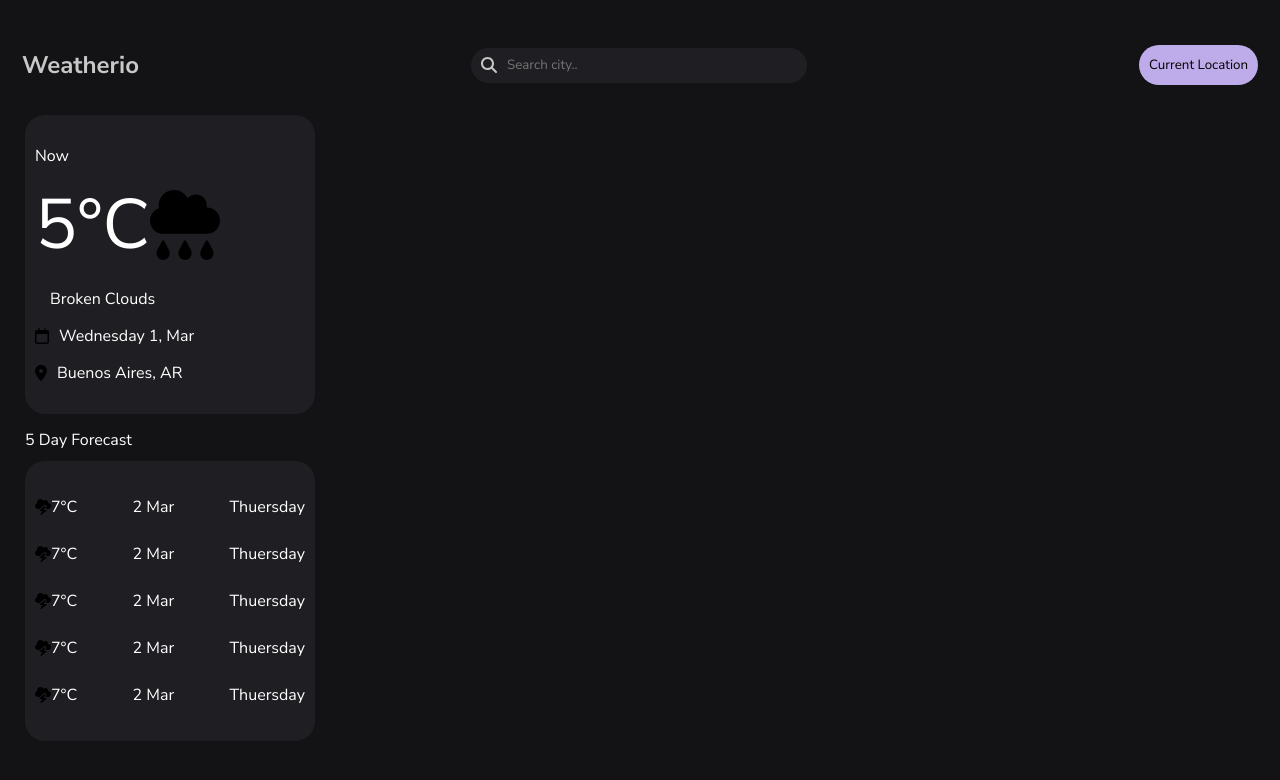
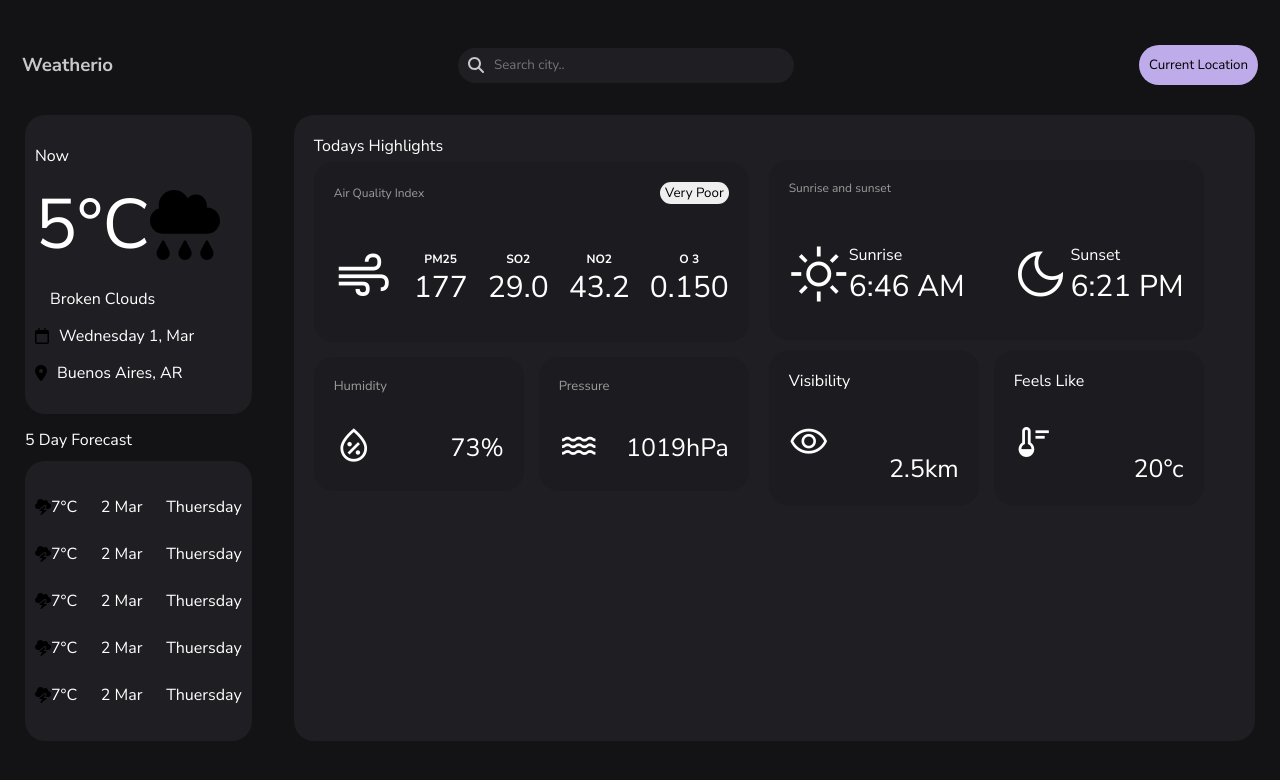
Before and after one commit to juanibarguen/Weatherio, an Angular app: page / in a window 1280 px wide. Shown: the top 780 px of the page. Built offline with nearby package versions, Linux system fonts and the light colour scheme.

Commit message:
se aplicaron estilos en general

```diff
--- a/src/app/weather/weather.component.css
+++ b/src/app/weather/weather.component.css
@@ -5,9 +5,11 @@
 }
 .container {
     width: 100%;
+    max-width: 1300px;
     height: 100vh;
     background: #131214;
     padding: 20px;
+    margin: 0 auto;
 }
 
 .container-weather {
@@ -15,6 +17,7 @@
     /* height: 100vh; */
     display: flex;
     flex-direction: row;
+    column-gap: 2em;
 }
 
 /* NAVBAR */
@@ -85,10 +88,61 @@
     margin: 20px 0 10px auto;
 }
 
-.current-temp {
+
+/*   reset COLOR */
+ .current-temp {
     font-size: 70px;
     display: flex;
     align-items: center;
+}
+
+/*
+.current-temp {
+    background: #1F1E22;
+}
+
+
+.current-temp svg {
+    background: #1F1E22;
+}
+
+.data-day {
+    background-color: #1F1E22;
+}
+
+.data-day p, .data-city-title {
+    background-color: #1F1E22;
+}
+.data-day svg {
+    background-color: #1F1E22;
+}.data-location {
+    background-color: #1F1E22;
+}
+
+.data-location p {
+    background-color: #1F1E22;
+}
+
+.next-day {
+    background-color: #1F1E22;
+}
+
+.next-day-forecast {
+    background: #1F1E22;
+}
+.next-day-forecast svg,.data-location svg, .data-day svg {
+    background: #1F1E22;
+}
+
+.next-day-date > p, .next-day-name > p, .next-day-forecast > p, .data-location > p {
+    background: #1F1E22;
+} */
+
+
+
+
+.current-temp-title, .current-temp-description {
+    background: #1F1E22;
 }
 
 .current-temp-description {
@@ -149,3 +203,184 @@
     flex-direction: row;
     align-items: center;
 }
+
+
+/* container-weather-right */
+
+.container-weather-right {
+    padding: 5px;
+    display: flex;
+    flex-direction: row;
+    width: 100%;
+
+}
+
+.container-current-weather {
+    display: flex;
+    flex-direction: row;
+    background: #1F1E22;
+    color: #fff;
+    width: 100%;
+    border-radius: 20px;
+}
+
+.quality {
+    display: flex;
+    flex-direction: column;
+    background: #1C1B1F;
+    padding: 10px;
+}
+
+.quality-text {
+    display: flex;
+    flex-direction: row;
+    justify-content: space-between;
+}
+
+.wind-data {
+    display: flex;
+    flex-direction: row;
+    justify-content: space-between;
+    margin-bottom: 10px ;
+}
+
+.wind-current  {
+    display: flex;
+    width: 100%;
+    justify-content: space-between;
+    padding-left: 20px;
+    column-gap: 20px;
+}
+
+.highlights {
+    padding: 20px;
+    display: flex;
+    flex-direction: column;
+    row-gap: 5px;
+}
+
+.quality-text {
+    align-items: center;
+}
+
+.quality-text p, .sunrise-and-sunset-title {
+    font-size: 12px;
+    color: #9b9b9b;
+}
+
+.quality button{
+    border: none;
+    padding: 2px 5px;
+    border-radius: 15px;
+}
+
+.more-data-highlights, .more-data-hourly-forecast {
+    display: flex;
+        display: flex;
+        justify-content: space-between;
+        padding: 10px 0;
+        column-gap: 15px;
+}
+
+.sas-current {
+    display: flex;
+    margin-bottom: 10px;
+    justify-content: space-between;
+}
+
+.sunrise, .sunset {
+    display: flex;
+}
+
+
+.data-humidity, .data-pressure, .current-feels-like, .current-visibility{
+    display: flex;
+    padding-top: 30px;
+    justify-content: space-between;
+    align-items: center;
+}
+
+.pressure-icon span, .humidity-icon span, .visibility-icon span, .feels-like span{
+    font-size: 40px;
+}
+
+
+.humidity-current, .presurre-current, .current-visibility, .current-feels-like {
+    font-size: 25px;
+}
+
+.visibility-container, .feels-like-container {
+    padding-top: 30px;
+    display: flex;
+    justify-content: space-between;
+}
+
+
+
+.humidity, .pressure, .visibility, .feels-like {
+    background: #1C1B1F ;
+    padding: 20px;
+    width: 100%;
+    border-radius: 20px;
+}
+
+.humidity p, .pressure p {
+    font-size: 13px;
+    color: #9b9b9b;
+}
+
+.sunrise-and-sunset {
+    margin-top: 45px;
+}
+.quality {
+    height: 180px;
+    justify-content: space-between;
+    /* margin: 10px; */
+    width: 435px;
+    border-radius: 20px;
+    padding: 20px;
+    background: #1C1B1F;
+}
+
+.sunrise-and-sunset {
+    height: 180px;
+    justify-content: space-between;
+    display: flex;
+    flex-direction: column;
+    width: 435px;
+    border-radius: 20px;
+    padding: 20px;
+    background: #1C1B1F;
+}
+
+.wind-current div h3 {
+    font-size: 12px;
+}
+.wind-current-value {
+    font-size: 30px;
+}
+
+.wind-current div {
+    display: flex;
+    flex-direction: column;
+    justify-content: center;
+    align-items: center;
+}
+
+.wind-icon > span {
+    font-size: 60px;
+}
+
+/* #1C1B1F */
+
+.sunrise-icon span, .sunset-icon span {
+    font-size: 60px;
+}
+
+.sunrise-data-current, .sunset-data-current{
+    font-size: 30px;
+}
+
+.sunrise-and-sunset-title {
+
+}
--- a/src/app/weather/weather.component.html
+++ b/src/app/weather/weather.component.html
@@ -21,7 +21,7 @@
     <div class="data-city">
         <p class="data-city-title">Now</p>
         <div class="current-temp">
-            <p class="current-temp">5°C</p>
+            <p class="current-temp-title">5°C</p>
             <svg xmlns="http://www.w3.org/2000/svg" height="1em" viewBox="0 0 512 512"><!--! Font Awesome Free 6.4.0 by @fontawesome - https://fontawesome.com License - https://fontawesome.com/license (Commercial License) Copyright 2023 Fonticons, Inc. --><path d="M96 320c-53 0-96-43-96-96c0-42.5 27.6-78.6 65.9-91.2C64.7 126.1 64 119.1 64 112C64 50.1 114.1 0 176 0c43.1 0 80.5 24.3 99.2 60c14.7-17.1 36.5-28 60.8-28c44.2 0 80 35.8 80 80c0 5.5-.6 10.8-1.6 16c.5 0 1.1 0 1.6 0c53 0 96 43 96 96s-43 96-96 96H96zm-6.8 52c1.3-2.5 3.9-4 6.8-4s5.4 1.5 6.8 4l35.1 64.6c4.1 7.5 6.2 15.8 6.2 24.3v3c0 26.5-21.5 48-48 48s-48-21.5-48-48v-3c0-8.5 2.1-16.9 6.2-24.3L89.2 372zm160 0c1.3-2.5 3.9-4 6.8-4s5.4 1.5 6.8 4l35.1 64.6c4.1 7.5 6.2 15.8 6.2 24.3v3c0 26.5-21.5 48-48 48s-48-21.5-48-48v-3c0-8.5 2.1-16.9 6.2-24.3L249.2 372zm124.9 64.6L409.2 372c1.3-2.5 3.9-4 6.8-4s5.4 1.5 6.8 4l35.1 64.6c4.1 7.5 6.2 15.8 6.2 24.3v3c0 26.5-21.5 48-48 48s-48-21.5-48-48v-3c0-8.5 2.1-16.9 6.2-24.3z"/></svg>
         </div>
         <p class="current-temp-description">Broken Clouds</p>
@@ -119,6 +119,107 @@
 
 <div class="container-weather-right">
 
+    <div class="container-current-weather">
+        <div class="highlights">
+            <p>Todays Highlights</p>
+            <div class="quality">
+               <div class="quality-text">
+                   <p>Air Quality Index</p>
+                   <button>Very Poor</button>
+               </div>
+                <div class="wind-data">
+                    <div class="wind-icon"><span class="material-symbols-outlined">
+                        air
+                        </span></div>
+                    <div class="wind-current">
+                        <div class="pm">
+                            <h3>PM25</h3>
+                            <p class="wind-current-value">177</p>
+                        </div>
+                        <div class="so">
+                            <h3>SO2</h3>
+                            <p class="wind-current-value">29.0</p>
+                        </div>
+                        <div class="no">
+                            <h3>NO2</h3>
+                            <p class="wind-current-value">43.2</p>
+                        </div>
+                        <div class="03">
+                            <h3>O 3</h3>
+                            <p class="wind-current-value">0.150</p>
+                        </div>
+                    </div>
+                </div>
+            </div>
+
+            <div class="more-data-highlights">
+                <div class="humidity">
+                    <p>Humidity</p>
+                    <div class="data-humidity">
+                        <div class="humidity-icon"><span class="material-symbols-outlined">
+                            humidity_percentage
+                            </span></div>
+                        <div class="humidity-current">73%</div>
+                    </div>
+                </div>
+                <div class="pressure">
+                    <p>Pressure</p>
+                    <div class="data-pressure">
+                        <div class="pressure-icon"><span class="material-symbols-outlined">
+                            water
+                            </span></div>
+                        <div class="presurre-current">1019hPa</div>
+                    </div>
+                </div>
+            </div>
+        </div>
+
+        <div class="hourly-forecast">
+            <div class="sunrise-and-sunset">
+                <p class="sunrise-and-sunset-title">Sunrise and sunset</p>
+                <div class="sas-current">
+                    <div class="sunrise">
+                        <div class="sunrise-icon"><span class="material-symbols-outlined">
+                            light_mode
+                            </span></div>
+                        <div class="sunrise-data">
+                            <p class="sunrise-data-title">Sunrise</p>
+                            <p class="sunrise-data-current">6:46 AM</p>
+                        </div>
+                    </div>
+                    <div class="sunset">
+                        <div class="sunset-icon"><span class="material-symbols-outlined">
+                            dark_mode
+                            </span></div>
+                        <div class="sunset-data">
+                            <p class="sunset-data-title">Sunset</p>
+                            <p class="sunset-data-current">6:21 PM</p>
+                        </div>
+                    </div>
+                </div>
+            </div>
+            <div class="more-data-hourly-forecast">
+                <div class="visibility">
+                    <p>Visibility</p>
+                    <div class="visibility-container">
+                        <div class="visibility-icon"><span class="material-symbols-outlined">
+                            visibility
+                            </span></div>
+                        <div class="current-visibility">2.5km</div>
+                    </div>
+                </div>
+                <div class="feels-like">
+                    <p>Feels Like</p>
+                    <div class="feels-like-container">
+                        <div class="feels-like-icon">
+                            <span class="material-symbols-outlined">thermostat
+                            </span></div>
+                        <div class="current-feels-like">20°c</div>
+                    </div>
+                </div>
+            </div>
+        </div>
+    </div>
 </div>
 </section>
 
--- a/src/index.html
+++ b/src/index.html
@@ -11,8 +11,11 @@
   <link rel="preconnect" href="https://fonts.googleapis.com">
   <link rel="preconnect" href="https://fonts.gstatic.com" crossorigin>
   <link href="https://fonts.googleapis.com/css2?family=Nunito+Sans:wght@200;300;400;500;600;700;800;900;1000&family=Poppins:ital,wght@0,100;0,200;0,300;0,400;0,500;0,600;0,700;0,800;0,900;1,100;1,200;1,300;1,400;1,500;1,600;1,700;1,800;1,900&display=swap" rel="stylesheet">
+  <link rel="stylesheet" href="https://fonts.googleapis.com/css2?family=Material+Symbols+Outlined:opsz,wght,FILL,GRAD@48,400,0,0" />
 </head>
 <body>
-  <app-root></app-root>
+  <section class="app">
+    <app-root>
+  </section>
 </body>
 </html>
--- a/src/styles.css
+++ b/src/styles.css
@@ -7,3 +7,10 @@
     font-family: 'Nunito Sans',  sans-serif;
     /* font-family: 'Poppins', sans-serif; */
 }
+
+.app {
+    width: 100%;
+    height: 100vh;
+    background: #131214;
+    overflow: hidden;
+}
```
